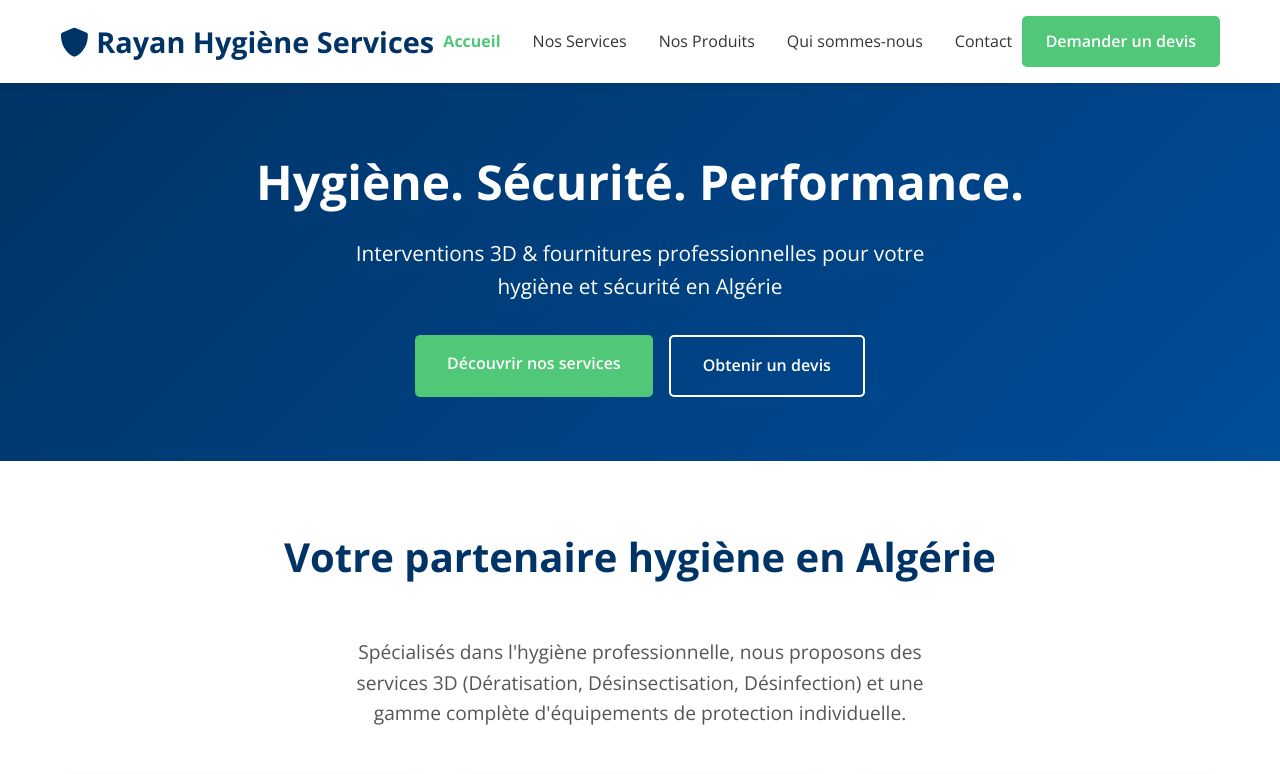
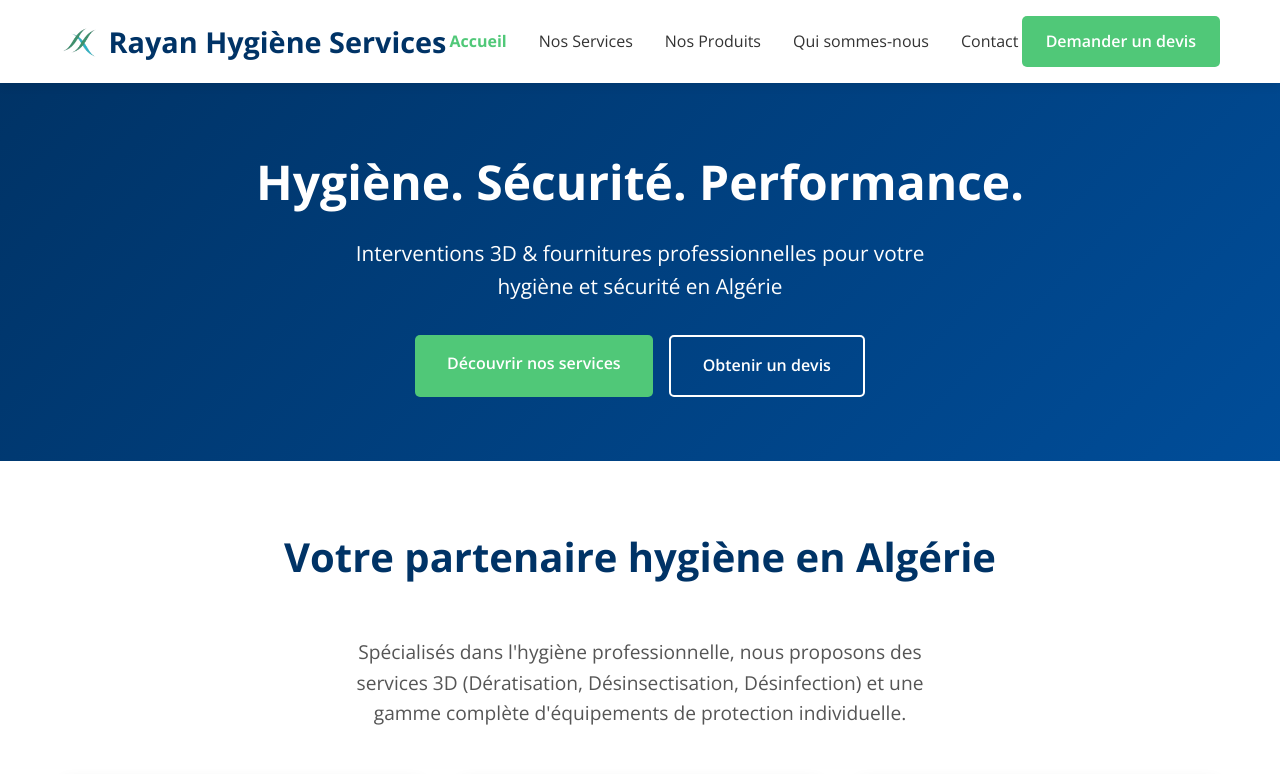
Before and after one commit to wendy-technology/website-rhs, a plain HTML site: page index.html in a window 1280 px wide. Shown: the top 774 px of the page. Drawn offline with nearby package versions, Linux system fonts and the light colour scheme.

Commit message:
Ajout logo

```diff
--- a/index.html
+++ b/index.html
@@ -5,6 +5,7 @@
     <meta name="viewport" content="width=device-width, initial-scale=1.0">
     <title>Rayan Hygiène Services - Hygiène Professionnelle & Services 3D en Algérie</title>
     <meta name="description" content="Rayan Hygiène Services : spécialiste en dératisation, désinsectisation, désinfection microbienne et vente d'équipements de protection individuelle (EPI) en Algérie.">
+    <link rel="icon" type="image/png" href="RayanHygieneServiceslogo.png">
     <link rel="stylesheet" href="style.css">
     <link rel="stylesheet" href="https://cdnjs.cloudflare.com/ajax/libs/font-awesome/6.0.0/css/all.min.css">
     <link href="https://fonts.googleapis.com/css2?family=Open+Sans:wght@300;400;600;700&family=Roboto:wght@300;400;500;700&display=swap" rel="stylesheet">
@@ -13,10 +14,10 @@
     <header class="header">
         <div class="container">
             <nav class="navbar">
-                <div class="logo">
-                    <i class="fas fa-shield-alt"></i>
+                <a href="index.html" class="logo">
+                    <img src="RayanHygieneServiceslogo.png" alt="Rayan Hygiène Services">
                     Rayan Hygiène Services
-                </div>
+                </a>
                 <ul class="nav-links">
                     <li><a href="index.html">Accueil</a></li>
                     <li><a href="services.html">Nos Services</a></li>
--- a/style.css
+++ b/style.css
@@ -47,8 +47,21 @@ body {
 }
 
 .logo {
+  display: flex;
+  align-items: center;
+  gap: 0.5rem;
   font-size: 1.8rem;
   font-weight: bold;
+  color: var(--primary-blue);
+  text-decoration: none;
+}
+
+.logo img {
+  height: 40px;
+  width: auto;
+}
+
+.logo:hover {
   color: var(--primary-blue);
 }
 
```
Also changed, not shown: contact.html (+4 -3 lines), entreprise.html (+4 -3 lines), produits.html (+4 -3 lines), services.html (+4 -3 lines), RayanHygieneServiceslogo.png (added).
